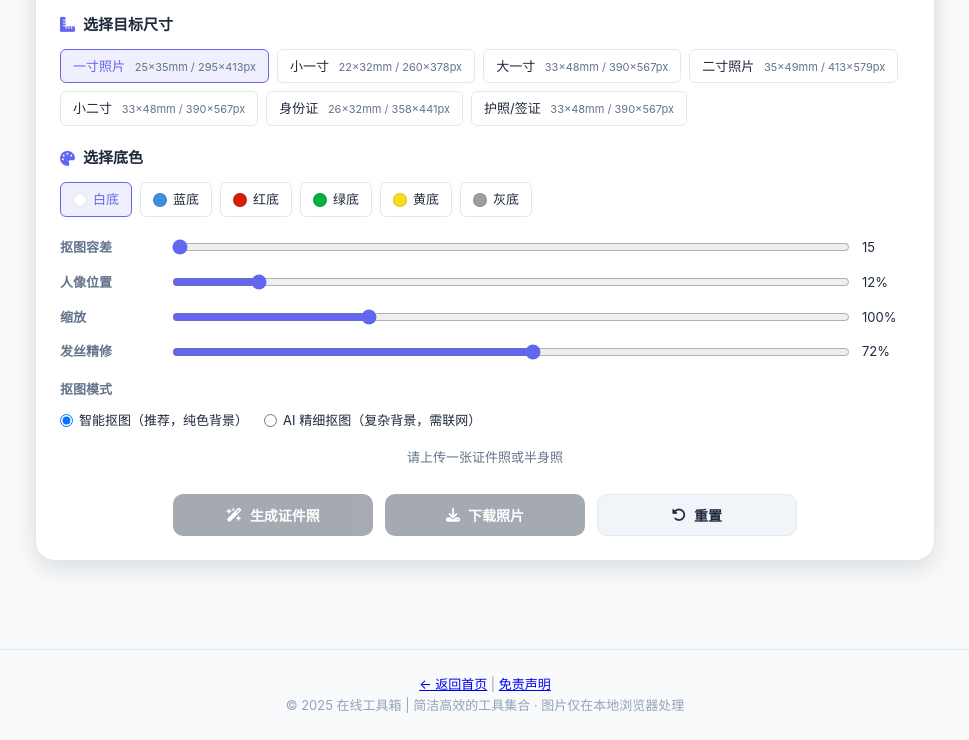
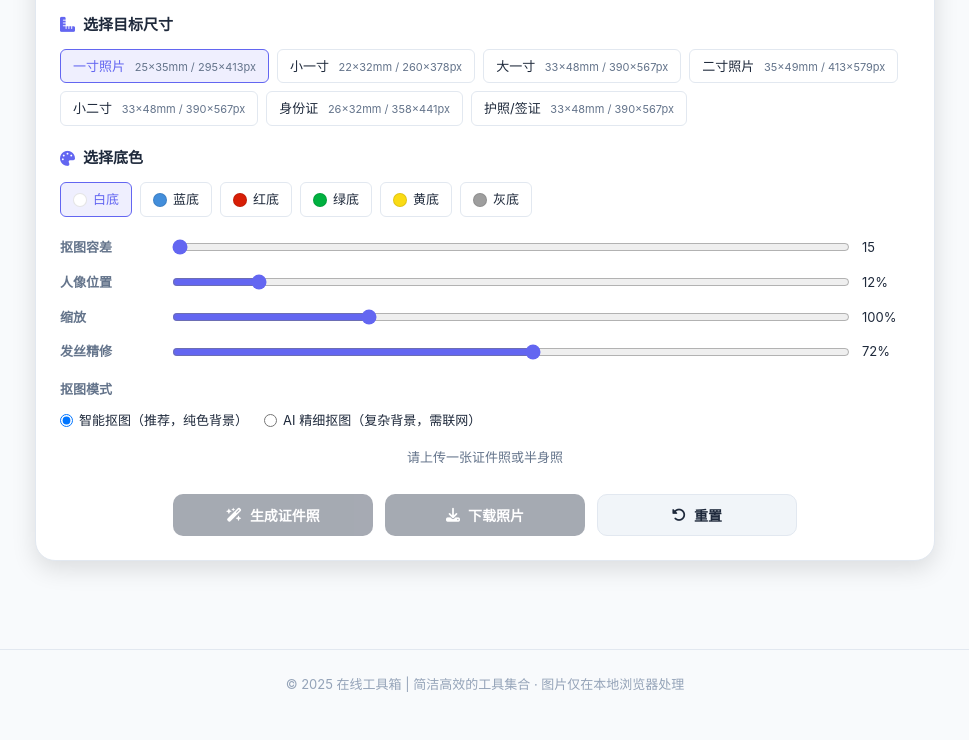
Before and after one commit to SmartBigBoy/Toolkit, a website: page tools/photo.html in a window 1280 px wide. Shown: the part 759-1499 px from the top of the page, without its empty margins (155-1124 px from the left). After the commit the page ends 1478 px from the top, so only its background shows below. Drawn offline with Linux system fonts and the light colour scheme.

Commit message:
fix: 简化页面 footer，仅保留版权信息

```diff
--- a/tools/photo.html
+++ b/tools/photo.html
@@ -357,10 +357,6 @@
   </main>
 
   <footer class="footer container">
-    <p>
-      <a href="../index.html">← 返回首页</a> |
-      <a href="../disclaimer.html">免责声明</a>
-    </p>
     <p>© 2025 在线工具箱 | 简洁高效的工具集合 · 图片仅在本地浏览器处理</p>
   </footer>
 
```
Also changed, not shown: assets/image_20260519102730238.png (added).
